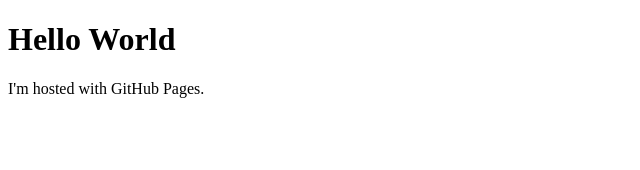
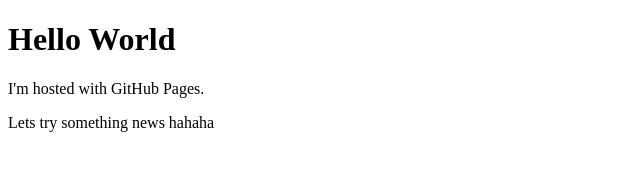
Before and after one commit to kasemsin/tearex, a plain HTML site: page index.html in a window 1280 px wide. Shown: the whole page, without its empty margins (0-640 px from the left). Drawn offline with Linux system fonts and the light colour scheme.

Commit message:
test2
2 hahaha

```diff
--- a/index.html
+++ b/index.html
@@ -3,5 +3,6 @@
 <body>
 <h1>Hello World</h1>
 <p>I'm hosted with GitHub Pages.</p>
+<p>Lets try something news hahaha</p>
 </body>
 </html>
```
